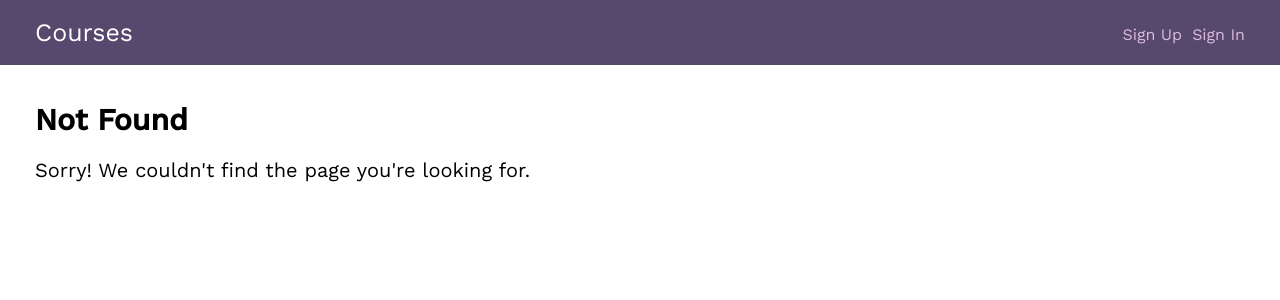
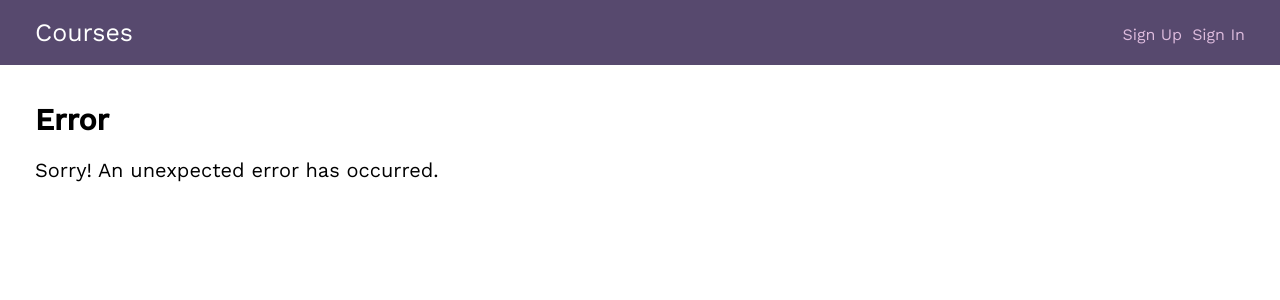
Before and after one commit to LeeVaughn/full-stack-react-rest-api, a React (Create React App) app in the folder client/: page /error in a window 1280 px wide. Before the commit this address had no page. Shown: the top 300 px of the page. Built offline with nearby package versions, Linux system fonts and the light colour scheme.

Commit message:
import Error component and add to routing

```diff
--- a/client/src/App.js
+++ b/client/src/App.js
@@ -9,20 +9,22 @@ import Header from "./components/Header";
 import Courses from "./components/Courses";
 import UpdateCourse from "./components/UpdateCourse";
 import CourseDetail from "./components/CourseDetail";
+import UserSignIn from "./components/UserSignIn";
+import UserSignUp from "./components/UserSignUp";
+import UserSignOut from "./components/UserSignOut";
+import Error from "./components/Error";
 import NotFound from "./components/NotFound";
-import UserSignUp from "./components/UserSignUp";
-import UserSignIn from "./components/UserSignIn";
-import UserSignOut from "./components/UserSignOut";
+
 
 import withContext from "./Context";
 import PrivateRoute from "./PrivateRoute";
 
+const HeaderWithContext = withContext(Header);
 const CoursesWithContext = withContext(Courses);
 const UpdateCourseWithContext = withContext(UpdateCourse);
 const CourseDetailWithContext = withContext(CourseDetail);
-const HeaderWithContext = withContext(Header);
+const UserSignInWithContext = withContext(UserSignIn);
 const UserSignUpWithContext = withContext(UserSignUp);
-const UserSignInWithContext = withContext(UserSignIn);
 const UserSignOutWithContext = withContext(UserSignOut);
 
 export default () => (
@@ -36,6 +38,7 @@ export default () => (
       <Route path="/signin" component={UserSignInWithContext} />
       <Route path="/signup" component={UserSignUpWithContext} />
       <Route path="/signout" component={UserSignOutWithContext} />
+      <Route path="/error" component={Error} />
       <Route component={NotFound} />
     </Switch>
   </Router>
```
